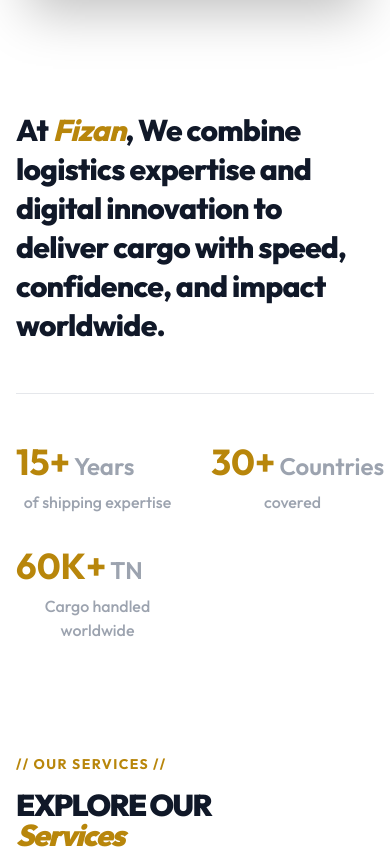
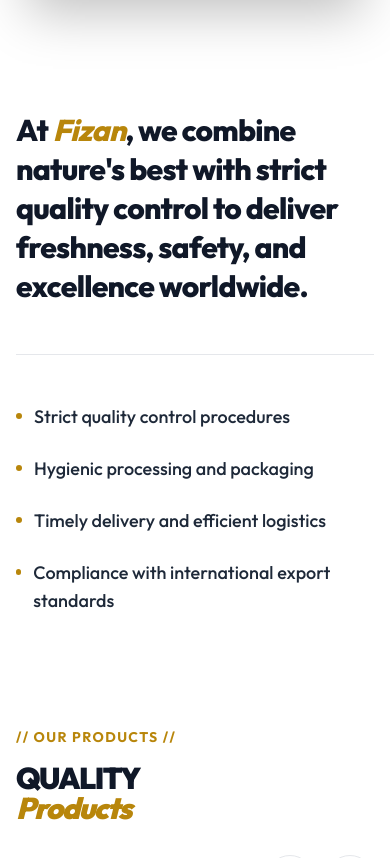
Before and after one commit to Shibilipadalath/logistic-web, a Next.js app: page / in a window 390 px wide. Shown: the part 1121-1979 px from the top of the page. Built offline with nearby package versions, Linux system fonts and the light colour scheme; a web font is replaced by a local one.

Commit message:
home page contect changed

```diff
--- a/src/components/About.tsx
+++ b/src/components/About.tsx
@@ -30,10 +30,9 @@
           {/* Headline */}
           <Reveal delay={0.2}>
             <h2 className="text-3xl md:text-4xl lg:text-5xl font-extrabold leading-[1.3] tracking-tight text-gray-900">
-              At <span className="text-brand-primary font-serif italic">Fizan</span>, We
-              combine <span className="relative inline-block">logistics expertise<span className="absolute bottom-1 left-0 w-full h-3 bg-brand-primary/10 -z-10"></span></span>{" "}
-              and digital innovation to deliver cargo with speed, confidence, and
-              impact worldwide.
+              At <span className="text-brand-primary font-serif italic">Fizan</span>, we
+              combine <span className="relative inline-block">nature's best<span className="absolute bottom-1 left-0 w-full h-3 bg-brand-primary/10 -z-10"></span></span>{" "}
+              with strict quality control to deliver freshness, safety, and excellence worldwide.
             </h2>
           </Reveal>
 
@@ -42,24 +41,20 @@
             <div className="h-px w-full bg-gray-200" />
           </Reveal>
 
-          {/* Stats */}
-          <div className="grid grid-cols-2 md:grid-cols-3 gap-8 md:gap-12">
+          {/* Features List */}
+          <div className="grid grid-cols-1 sm:grid-cols-2 gap-y-6 gap-x-8">
             {[
-              { number: "15+", label: "Years", sub: "of shipping expertise" },
-              { number: "30+", label: "Countries", sub: "covered" },
-              { number: "60K+", label: "TN", sub: "Cargo handled worldwide" }
-            ].map((stat, i) => (
+              "Strict quality control procedures",
+              "Hygienic processing and packaging",
+              "Timely delivery and efficient logistics",
+              "Compliance with international export standards"
+            ].map((feature, i) => (
               <Reveal key={i} delay={0.4 + (i * 0.1)}>
-                <div className="space-y-2">
-                  <h3 className="text-4xl font-bold flex items-baseline gap-1 text-center text-[#B8860B]">
-                    {stat.number}{" "}
-                    <span className="text-2xl text-brand-grey font-medium font-semibold -top-1">
-                      {stat.label}
-                    </span>
-                  </h3>
-                  <p className="text-brand-grey text-m font-medium text-center md:text-left">
-                    {stat.sub}
-                  </p>
+                <div className="flex items-start gap-3 group">
+                  <div className="w-1.5 h-1.5 rounded-full bg-[#B8860B] mt-2.5 group-hover:scale-150 transition-transform duration-300" />
+                  <span className="text-lg font-medium text-gray-800 group-hover:text-[#B8860B] transition-colors">
+                    {feature}
+                  </span>
                 </div>
               </Reveal>
             ))}
--- a/src/components/ExportDestinations.tsx
+++ b/src/components/ExportDestinations.tsx
@@ -23,15 +23,14 @@
         {/* Header */}
         <div className="text-center max-w-3xl mx-auto mb-16">
           <span className="text-sm font-bold tracking-widest text-[#B8860B] uppercase mb-3 block">
-            {"// Global Network //"}
+            {"// Our Markets //"}
           </span>
           <h2 className="text-3xl md:text-5xl lg:text-6xl font-black text-gray-900 tracking-tighter mb-8 leading-[1.1]">
-            Connecting Your <br />
-            <span className="font-serif italic text-brand-primary">Business to the World</span>
+            Global <br />
+            <span className="font-serif italic text-brand-primary">Reach</span>
           </h2>
           <p className="text-lg text-gray-500">
-            Our expansive logistics network covers over 30 countries, ensuring
-            your cargo reaches its destination safely and on time.
+            Fizan International Pvt. Ltd. proudly exports to markets across Europe and the Middle East, maintaining strict compliance with international standards.
           </p>
         </div>
 
@@ -46,14 +45,14 @@
         {/* Categories */}
         <div className="mt-12 flex flex-wrap justify-center gap-6 md:gap-12 opacity-80">
           {[
+            "Europe",
+            "Middle East",
+            "International Standards",
             "Global Shipping",
-            "Warehousing",
-            "Customs Brokerage",
-            "Supply Chain Management",
           ].map((tag) => (
             <div key={tag} className="flex items-center gap-2">
               <div className="w-2 h-2 bg-[#B8860B] rounded-full" />
-              <span className="text-sm font-bold uppercase tracking-wider text-gray-500">
+              <span className="text-lg font-bold uppercase tracking-wider text-gray-500">
                 {tag}
               </span>
             </div>
--- a/src/components/Footer.tsx
+++ b/src/components/Footer.tsx
@@ -30,8 +30,7 @@
             </div>
 
             <p className="text-brand-grey leading-relaxed mb-8 max-w-sm">
-              Get a customized shipping quote tailored to your needs. Fast,
-              transparent, and hassle-free pricing for all logistics solutions.
+              Our mission is to build long-term partnerships by delivering consistent quality and dependable service to our global clients.
             </p>
 
             {/* Social Icons */}
@@ -90,7 +89,7 @@
               {[
                 { name: "Home", href: "/" },
                 { name: "About Us", href: "/about" },
-                { name: "Services", href: "/services" },
+                { name: "Products", href: "/services" },
                 { name: "Gallery", href: "/gallery" },
                 { name: "Contact", href: "/contact" },
               ].map((item) => (
@@ -106,17 +105,17 @@
             </ul>
           </div>
 
-          {/* Courier Types */}
+          {/* Product Types */}
           <div className="lg:col-span-2">
-            <h4 className="text-lg font-semibold mb-6">Courier Types</h4>
+            <h4 className="text-lg font-semibold mb-6">Our Products</h4>
             <ul className="space-y-4">
               {[
-                "Standard",
-                "Express",
-                "International",
-                "Ware Housing",
-                "Overnight",
-                "Pallet",
+                "Frozen Fish",
+                "Fresh Vegetables",
+                "Export Quality",
+                "Farm Fresh",
+                "Strict QC",
+                "Global Shipping",
               ].map((item) => (
                 <li key={item}>
                   <a
--- a/src/components/Header.tsx
+++ b/src/components/Header.tsx
@@ -14,7 +14,7 @@
   const navItems = [
     { name: "Home", href: "/" },
     { name: "About Us", href: "/about" },
-    { name: "Services", href: "/services" },
+    { name: "Products", href: "/services" },
     { name: "Gallery", href: "/gallery" },
     { name: "Contact", href: "/contact" },
   ];
@@ -41,11 +41,10 @@
               <Link
                 key={item.name}
                 href={item.href}
-                className={`px-5 py-2 rounded-full text-sm font-semibold transition-all duration-200 ${
-                  isActive
+                className={`px-5 py-2 rounded-full text-sm font-semibold transition-all duration-200 ${isActive
                     ? "bg-gradient-to-r from-[#B8860B] to-[#8B5E00] text-white shadow-md"
                     : "text-brand-grey hover:text-brand-black hover:bg-brand-beige/20"
-                }`}
+                  }`}
               >
                 {item.name}
               </Link>
@@ -75,11 +74,10 @@
                 key={item.name}
                 href={item.href}
                 onClick={() => setIsOpen(false)}
-                className={`px-5 py-3 rounded-xl text-center font-bold text-lg transition-all duration-200 ${
-                  isActive
+                className={`px-5 py-3 rounded-xl text-center font-bold text-lg transition-all duration-200 ${isActive
                     ? "bg-[#B8860B]/10 text-[#B8860B]"
                     : "text-brand-grey hover:text-brand-black hover:bg-gray-50"
-                }`}
+                  }`}
               >
                 {item.name}
               </Link>
--- a/src/components/Hero.tsx
+++ b/src/components/Hero.tsx
@@ -9,13 +9,13 @@
       <Reveal delay={0.1}>
         <div className="space-y-4 mb-8">
           <h1 className="text-3xl md:text-5xl lg:text-6xl font-extrabold text-brand-black tracking-tight leading-[1.1]">
-            Seamless Logistics, <br />
+            Delivering Freshness <br />
             <span className="font-serif italic text-brand-primary">
-              Faster Deliveries
+              Worldwide
             </span>
           </h1>
           <p className="text-gray-600 text-lg md:text-2xl max-w-2xl mx-auto font-medium pt-4 leading-relaxed">
-            Streamlined freight management with real-time tracking systems.
+            Connecting nature’s best from farmers directly to global buyers.
           </p>
         </div>
 
@@ -62,7 +62,7 @@
     hover:shadow-[0_20px_40px_-10px_rgba(218,165,32,0.6)]
     hover:-translate-y-1 cursor-pointer flex items-center justify-center text-center"
                 >
-                  Our Services
+                  Our Products
                 </Link>
 
                 <Link
--- a/src/components/Services.tsx
+++ b/src/components/Services.tsx
@@ -7,26 +7,26 @@
 const services = [
   {
     id: 1,
-    title: "Warehousing & Distribution",
-    status: "(2024 - Still on going)",
+    title: "Frozen Fish",
+    status: "Freshly sourced • IQF Frozen",
     image: "/service1.png",
   },
   {
     id: 2,
-    title: "International Shipping",
-    status: "(2024 - Still on going)",
+    title: "Fresh Vegetables",
+    status: "Farm Fresh • Export Grade",
     image: "/service2.png",
   },
   {
     id: 3,
-    title: "Supply Chain Solutions",
-    status: "(2024 - Still on going)",
+    title: "Quality Assurance",
+    status: "Strict Quality Control",
     image: "/service3.png",
   },
   {
     id: 4,
-    title: "Cargo transport",
-    status: "(2024 - Still on going)",
+    title: "Global Export",
+    status: "Europe & Middle East",
     image: "/service4.png",
   },
 ];
@@ -34,7 +34,7 @@
 export default function Services() {
   const [startIndex, setStartIndex] = useState(0);
   const [isPaused, setIsPaused] = useState(false);
-  const itemsPerPage = 2;
+  const itemsPerPage = 2; // Show 2 items at a time
 
   const nextSlide = () => {
     setStartIndex((prev) =>
@@ -52,7 +52,7 @@
 
   // Auto-slide effect
   useEffect(() => {
-    if (isPaused) return;
+    if (isPaused || services.length <= itemsPerPage) return;
 
     const interval = setInterval(() => {
       nextSlide();
@@ -62,7 +62,12 @@
   }, [startIndex, isPaused]);
 
   // Get current items to display
+  // Since we only have 2 items and itemsPerPage is 2, this logic works but might be simple.
+  // If we had more, slicing would matter. For now just show all if <= itemsPerPage.
   const currentServices = services.slice(startIndex, startIndex + itemsPerPage);
+  // Ensure we always have items to show even if array is small
+  const displayServices = currentServices.length > 0 ? currentServices : services.slice(0, itemsPerPage);
+
 
   return (
     <section
@@ -76,18 +81,20 @@
           <div className="space-y-4">
             <Reveal>
               <span className="text-sm font-bold tracking-widest text-[#B8860B] uppercase mb-3 block">
-                {"// Our Services //"}
+                {"// Our Products //"}
               </span>
             </Reveal>
             <Reveal delay={0.2}>
               <h2 className="text-3xl md:text-5xl lg:text-6xl font-black uppercase tracking-tighter text-gray-900 leading-none">
-                Explore Our <br />
-                <span className="font-serif italic text-brand-primary lowercase normal-case">Services</span>
+                Quality <br />
+                <span className="font-serif italic text-brand-primary lowercase normal-case">Products</span>
               </h2>
             </Reveal>
           </div>
 
           <Reveal delay={0.3} width="fit-content" className="ml-auto">
+            {/* Hide arrows if no pagination needed */}
+            {services.length > itemsPerPage && (
               <div className="flex flex-col items-end gap-4">
                 {/* Arrows */}
                 <div className="flex items-center gap-3">
@@ -133,20 +140,20 @@
 
                 {/* Counter */}
                 <span className="text-[#B8860B] font-medium tracking-wide">
-                {`(SERVICES ${String(startIndex + 1).padStart(2, "0")}/${String(services.length).padStart(2, "0")})`}
+                  {`(PRODUCTS ${String(startIndex + 1).padStart(2, "0")}/${String(services.length).padStart(2, "0")})`}
                 </span>
               </div>
+            )}
           </Reveal>
         </div>
 
         {/* Horizontal Slider Area */}
         <div className="grid grid-cols-1 md:grid-cols-2 gap-8">
-          {currentServices.map((service, index) => (
+          {displayServices.map((service, index) => (
             <FadeIn key={service.id} delay={0.2 + (index * 0.2)} className="h-full">
-              <div className="group cursor-pointer select-none h-full flex flex-col">
+              <div className="group cursor-default select-none h-full flex flex-col bg-gray-50 rounded-xl overflow-hidden shadow-sm hover:shadow-md transition-all">
                 {/* Image Container */}
-                <div className="relative w-full aspect-[4/3] rounded-xl overflow-hidden mb-6 group-hover:shadow-[0_20px_40px_-12px_rgba(184,134,11,0.2)] transition-shadow duration-500">
-                  <div className="absolute inset-0 bg-gray-100 skeleton-loader"></div>
+                <div className="relative w-full aspect-[4/3] overflow-hidden">
                   <div className="absolute inset-0 bg-brand-primary/20 opacity-0 group-hover:opacity-100 transition-opacity duration-500 z-10" />
                   <Image
                     src={service.image}
@@ -157,7 +164,7 @@
                 </div>
 
                 {/* Content */}
-                <div className="flex items-start justify-between border-t border-transparent pt-2 mt-auto">
+                <div className="flex items-start justify-between border-t border-transparent pt-2 mt-auto p-4">
                   <h3 className="text-lg md:text-xl font-semibold text-gray-900 group-hover:text-[#B8860B] transition-colors">
                     {service.title}
                   </h3>
--- a/src/components/WhyChooseUs.tsx
+++ b/src/components/WhyChooseUs.tsx
@@ -4,9 +4,9 @@
 
 const features = [
   {
-    title: "Fast & Secure Delivery",
+    title: "Hygienic Handling",
     description:
-      "We prioritize speed and safety, making sure your goods arrive on time and in perfect condition.",
+      "Strict control measures throughout processing to ensure the highest hygiene standards.",
     icon: (
       <svg
         width="24"
@@ -18,17 +18,14 @@
         strokeLinecap="round"
         strokeLinejoin="round"
       >
-        <rect x="1" y="3" width="15" height="13" />
-        <polygon points="16 8 20 8 23 11 23 16 16 16 16 8" />
-        <circle cx="5.5" cy="18.5" r="2.5" />
-        <circle cx="18.5" cy="18.5" r="2.5" />
+        <path d="M12 22s8-4 8-10V5l-8-3-8 3v7c0 6 8 10 8 10z" />
       </svg>
     ),
   },
   {
-    title: "Custom Shipping Plans",
+    title: "Temperature-Controlled",
     description:
-      "Every business is different. We tailor logistics strategies that fit your timeline, budget, and requirements.",
+      "Advanced storage solutions to maintain optimal temperature and product freshness.",
     icon: (
       <svg
         width="24"
@@ -40,15 +37,14 @@
         strokeLinecap="round"
         strokeLinejoin="round"
       >
-        <rect x="3" y="11" width="18" height="11" rx="2" ry="2" />
-        <path d="M7 11V7a5 5 0 0 1 10 0v4" />
+        <path d="M14 14.76V3.5a2.5 2.5 0 0 0-5 0v11.26a4.5 4.5 0 1 0 5 0z" />
       </svg>
     ),
   },
   {
-    title: "24/7 Tracking & Support",
+    title: "Safe & Compliant",
     description:
-      "Stay informed with real-time shipment tracking and dedicated customer support whenever you need it.",
+      "Secure packaging and full adherence to international export regulations.",
     icon: (
       <svg
         width="24"
@@ -60,8 +56,9 @@
         strokeLinecap="round"
         strokeLinejoin="round"
       >
-        <path d="M3 18v-6a9 9 0 0 1 18 0v6" />
-        <path d="M21 19a2 2 0 0 1-2 2h-1a2 2 0 0 1-2-2v-3a2 2 0 0 1 2-2h3zM3 19a2 2 0 0 0 2 2h1a2 2 0 0 0 2-2v-3a2 2 0 0 0-2-2H3z" />
+        <path d="M21 16V8a2 2 0 0 0-1-1.73l-7-4a2 2 0 0 0-2 0l-7 4A2 2 0 0 0 3 8v8a2 2 0 0 0 1 1.73l7 4a2 2 0 0 0 2 0l7-4A2 2 0 0 0 21 16z" />
+        <polyline points="3.27 6.96 12 12.01 20.73 6.96" />
+        <line x1="12" y1="22.08" x2="12" y2="12" />
       </svg>
     ),
   },
@@ -85,10 +82,10 @@
           <div className="space-y-8 h-full flex flex-col justify-between">
             <div>
               <span className="text-sm font-bold tracking-widest text-white/70 uppercase block mb-4">
-                {"// Why Choose Us //"}
+                {"// Quality Assurance //"}
               </span>
               <h2 className="text-4xl md:text-5xl lg:text-7xl font-black text-white leading-[1.1] tracking-tight">
-                WHY BUSINESSES <span className="text-brand-primary">CHOOSE US</span> FOR THEIR LOGISTICS
+                OUR COMMITMENT <span className="text-brand-primary">TO QUALITY</span> ACROSS ALL OPERATIONS
               </h2>
             </div>
 
```
Lines whose indentation alone changed are shown as unchanged.
